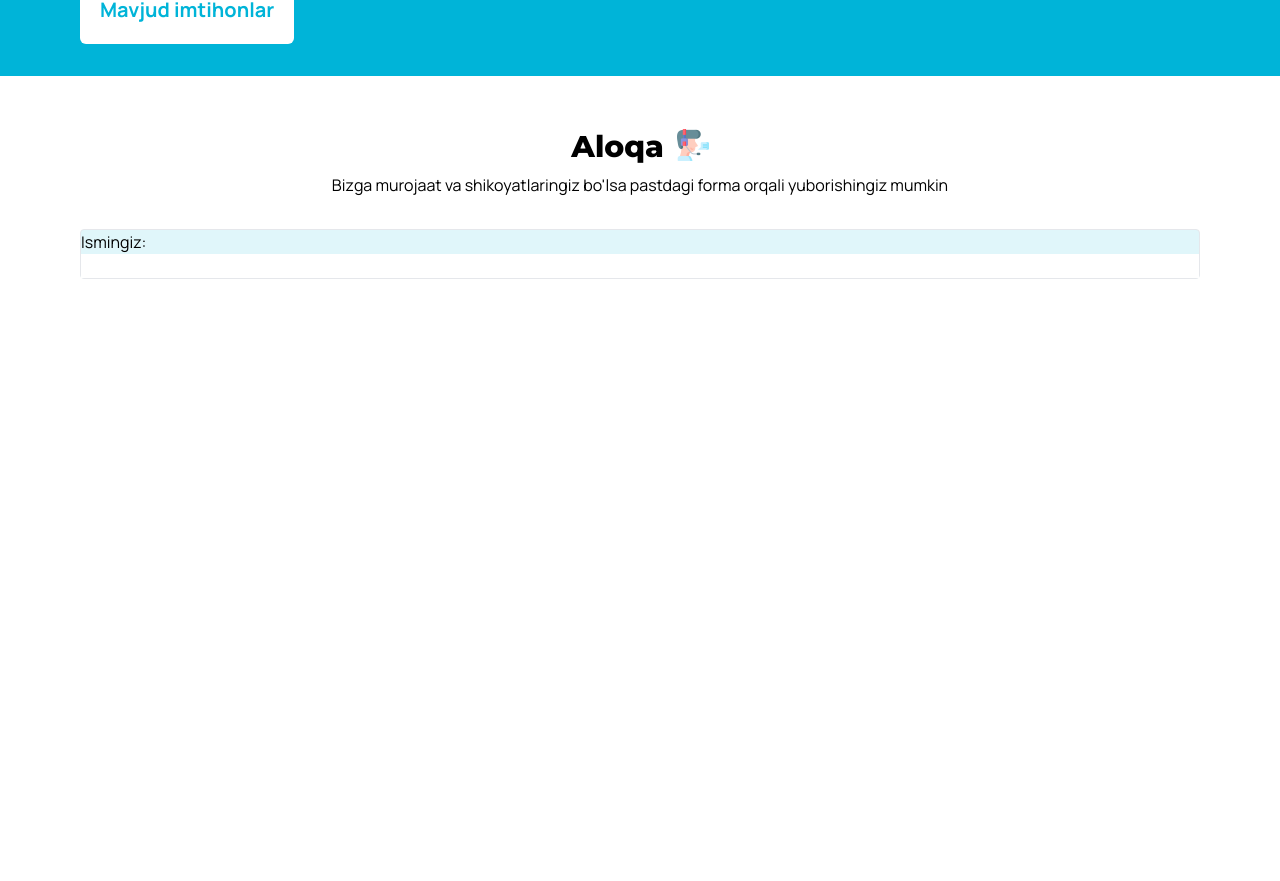
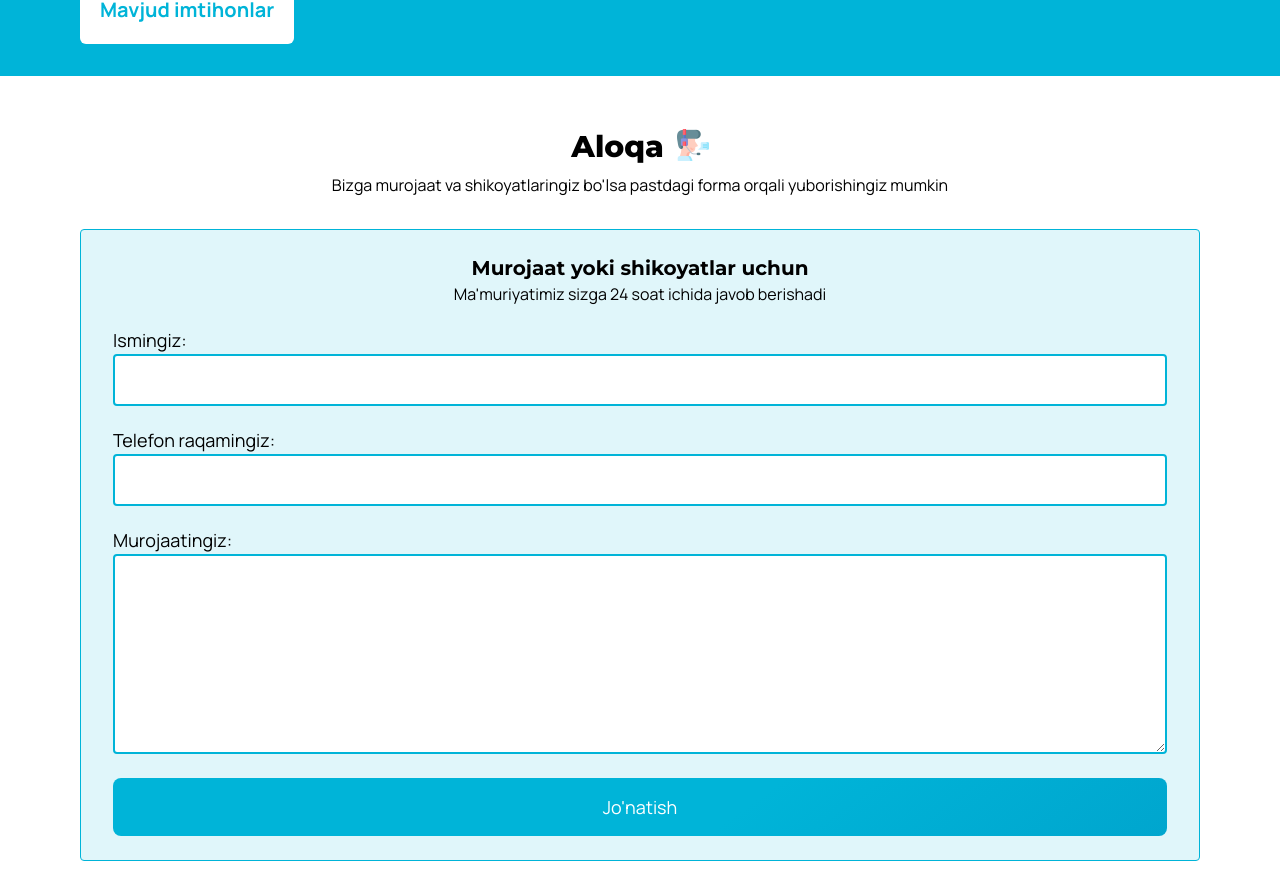
Before and after one commit to sardoraminov/hdp-client, a Nuxt app: page / in a window 1280 px wide. Shown: the part 6098-6979 px from the top of the page. Before the commit the page ends 6377 px from the top, so only its background shows below. Built offline with nearby package versions, Linux system fonts and the light colour scheme.

Commit message:
last changes after bug

```diff
--- a/components/TheContact.vue
+++ b/components/TheContact.vue
@@ -1,5 +1,6 @@
 <template>
-  <div id="contact" class="contact-part mt-12">
+  <div id="contact" class="contact-part mt-12 pb-5">
+    <TheToast v-show="toastOptions.show" :message="toastOptions.message" />
     <div class="part-titles mt-7 text-center mb-8">
       <h1 class="title text-[30px] font-extrabold font-mont inline-block">
         Aloqa
@@ -10,14 +11,101 @@
         yuborishingiz mumkin
       </p>
     </div>
-    <form class="part-form border border-gray bg-[#E0F6FA] rounded">
-      <div class="form-group flex flex-col">
-        <label class="font-manr text-base">Ismingiz:</label>
-        <input type="text" class="form-control" />
+    <form
+      @submit.prevent="(e) => sendMessage(e)"
+      class="part-form border border-gray bg-[#E0F6FA] rounded p-4 px-8 border-primary"
+    >
+      <p class="subtitle text-xl font-bold font-mont text-center mt-2">
+        Murojaat yoki shikoyatlar uchun
+      </p>
+      <p class="text-center font-manr">
+        Ma'muriyatimiz sizga 24 soat ichida javob berishadi
+      </p>
+      <div class="form-group flex flex-col mt-5">
+        <label class="font-manr text-lg">Ismingiz:</label>
+        <input
+          v-model="message.fullname"
+          required
+          type="text"
+          class="form-control outline-none rounded py-3 px-4 font-manr border-primary border-2"
+        />
       </div>
+      <div class="form-group flex flex-col mt-5">
+        <label class="font-manr text-lg">Telefon raqamingiz:</label>
+        <input
+          v-model="message.phone"
+          required
+          type="tel"
+          class="form-control outline-none rounded py-3 px-4 font-manr border-primary border-2"
+        />
+      </div>
+      <div class="form-group flex flex-col mt-5">
+        <label class="font-manr text-lg">Murojaatingiz:</label>
+        <textarea
+          v-model="message.text"
+          required
+          class="form-control outline-none rounded py-3 px-4 font-manr border-primary border-2 min-h-[200px]"
+        ></textarea>
+      </div>
+      <button
+        type="submit"
+        class="form-submit btn-grad mb-2 mt-6 font-manr text-lg"
+      >
+        Jo'natish
+      </button>
     </form>
   </div>
 </template>
+<style scoped>
+.btn-grad {
+  background: linear-gradient(144.08deg, #00b4d8 30.74%, #03045e 292.61%);
+  border-radius: 8px;
+  padding: 15px;
+  transition: 0.5s;
+  background-size: 200% auto;
+  color: white;
+  width: 100%;
+}
+
+.btn-grad:hover {
+  background-position: right center; /* change the direction of the change here */
+  color: #fff;
+  text-decoration: none;
+}
+</style>
 <script setup>
 import contact from "~/assets/img/contact.png";
+import TheToast from "./TheToast.vue";
+
+const message = reactive({
+  fullname: "",
+  phone: "",
+  text: "",
+});
+
+const toastOptions = reactive({
+  show: false,
+  message: "",
+});
+
+let d = new Date();
+
+let dFormat = `${d.getDate() > 9 ? d.getDate() : `0` + d.getDate()}/${
+  d.getMonth() + 1 > 9 ? d.getMonth() + 1 : `0` + (d.getMonth() + 1)
+}/${d.getFullYear()} ${d.getHours() > 9 ? d.getHours() : `0` + d.getHours()}:${
+  d.getMinutes() > 9 ? d.getMinutes() : `0` + d.getMinutes()
+}`;
+
+const fullmessage = `#murojaat %0A Murojaatchi: <b>${message.fullname}</b> %0A Telefon: <b>${message.phone}</b> %0A Murojaat: <b>${message.text}</b> %0A <b>${dFormat}</b>`;
+
+const sendMessage = (e) => {
+  e.preventDefault();
+  toastOptions.show = true;
+  toastOptions.message = "Murojaat yuborildi!";
+
+  setTimeout(() => {
+    toastOptions.show = false;
+  }, 4000);
+  console.log(message);
+};
 </script>
--- /dev/null
+++ b/components/TheToast.vue
@@ -0,0 +1,52 @@
+<template>
+  <div class="notification">
+    <p data-aos="fade-up">{{ message }}</p>
+  </div>
+</template>
+
+<script setup>
+const props = defineProps({
+  message: {
+    type: String,
+    required: true,
+  },
+});
+</script>
+
+<style scpoped>
+.notification {
+  position: fixed;
+  top: 34px;
+  left: 50%;
+  right: 50%;
+  width: 100%;
+  height: auto;
+  transform: translate(-50%, -50%);
+  z-index: 9999;
+  border-bottom: 2px solid #00b4d8;
+  display: flex;
+  align-items: center;
+  justify-content: center;
+}
+
+.notification p {
+  padding: 10px 15px;
+  background: #fff;
+  border-radius: 7px;
+  font-family: "Manrope", sans-serif;
+  font-size: 18px;
+  animation: fade 0.5s ease-in-out;
+}
+
+@keyframes fade {
+  0% {
+    transform: translateY(20px);
+    opacity: 0;
+  }
+
+  100% {
+    transform: translateY(0);
+    opacity: 1;
+  }
+}
+</style>
--- a/mixins/aos.js
+++ b/mixins/aos.js
@@ -1,5 +1,6 @@
 import AOS from "aos";
 import "aos/dist/aos.css";
+import Vue from "vue"
 
 export default {
   mounted() {
--- a/package.json
+++ b/package.json
@@ -15,6 +15,7 @@
   "dependencies": {
     "aos": "^2.3.4",
     "vue-slick-carousel": "^1.0.6",
+    "vue-toastification": "^1.7.14",
     "vue3-carousel": "^0.1.40"
   }
 }
```
Also changed, not shown: 2 other files (tests, documents, lock files or other folders).
